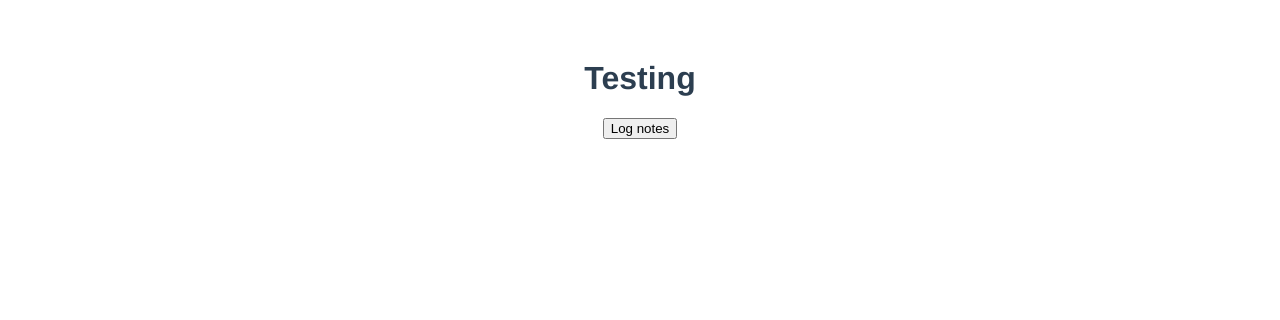
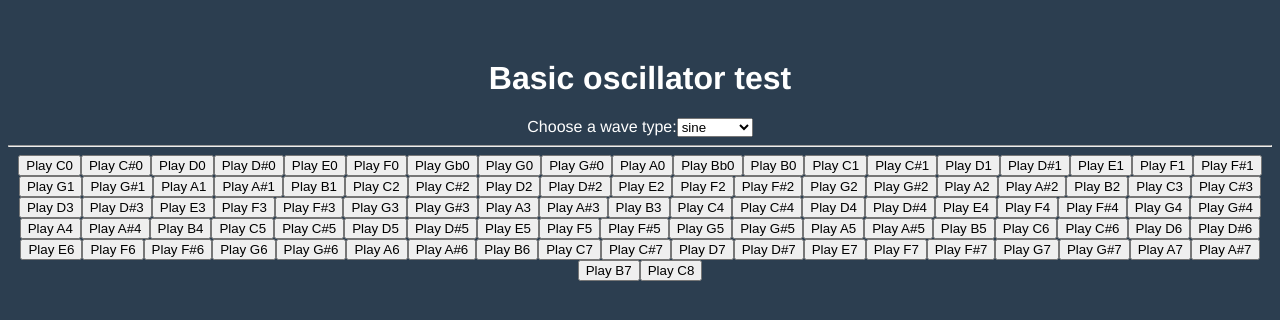
Before and after one commit to alex-viglione/turbo_synth, a Vue app: page / in a window 1280 px wide. Shown: the top 320 px of the page. Built offline with nearby package versions, Linux system fonts and the light colour scheme.

Commit message:
Github init

```diff
--- a/src/App.vue
+++ b/src/App.vue
@@ -1,37 +1,78 @@
 <template>
 	<div id="app">
-		<h1>Testing</h1>
-		<button @click="displayNotes">Log notes</button>
+		<h1>Basic oscillator test</h1>
+		<label for="waveType">Choose a wave type:</label>
+
+		<select
+			name="waveType"
+			id="waveType"
+			v-model="wave"
+		>
+			<option value="sine">sine</option>
+			<option value="square">square</option>
+			<option value="triangle">triangle</option>
+			<option value="sawtooth">sawtooth</option>
+		</select>
+
+		<hr>
+
+		<button
+			v-for="note in noteValues"
+			@click="playSound(note)"
+		>Play {{getKeyByValue(noteValues, note)}}</button>
+
 	</div>
 </template>
 
 <script>
-import noteValues from './assets/notevalues.js';
+import { noteValues } from './assets/notevalues.js';
 
 export default {
 	name: 'App',
 	data() {
 		return {
-			noteValues
+			noteValues,
+			selectedNote: null,
+			wave: 'sine'
 		}
 	},
-	components: {
-	},
 	methods: {
-		displayNotes() {
-			console.log(this.noteValues)
+		getKeyByValue(object, value) {
+			return Object.keys(object).find(key => object[key] === value);
+		}
+		,
+		playSound(note) {
+			const context = new AudioContext();
+			const o = context.createOscillator();
+			const g = context.createGain();
+
+			o.connect(g);
+			o.type = this.wave;
+			const frequency = note;
+
+			o.frequency.value = frequency;
+			g.connect(context.destination);
+			o.start(0);
+			setTimeout(() => {
+				g.gain.exponentialRampToValueAtTime(
+					0.00001, context.currentTime + 1
+				);
+			}, 50);
 		}
 	}
 }
 </script>
 
 <style>
+html {
+	background-color: #2c3e50;
+}
 #app {
 	font-family: Avenir, Helvetica, Arial, sans-serif;
 	-webkit-font-smoothing: antialiased;
 	-moz-osx-font-smoothing: grayscale;
 	text-align: center;
-	color: #2c3e50;
+	color: white;
 	margin-top: 60px;
 }
 </style>
--- a/src/assets/notevalues.js
+++ b/src/assets/notevalues.js
@@ -1,139 +1,99 @@
 export let noteValues = {
   'C0': 16.35,
   'C#0': 17.32,
-  'Db0': 17.32,
   'D0': 18.35,
   'D#0': 19.45,
-  'Eb0': 19.45,
   'E0': 20.60,
   'F0': 21.83,
-  'F#0': 23.12,
   'Gb0': 23.12,
   'G0': 24.50,
   'G#0': 25.96,
-  'Ab0': 25.96,
   'A0': 27.50,
-  'A#0': 29.14,
   'Bb0': 29.14,
   'B0': 30.87,
   'C1': 32.70,
   'C#1': 34.65,
-  'Db1': 34.65,
   'D1': 36.71,
   'D#1': 38.89,
-  'Eb1': 38.89,
   'E1': 41.20,
   'F1': 43.65,
   'F#1': 46.25,
-  'Gb1': 46.25,
   'G1': 49.00,
   'G#1': 51.91,
-  'Ab1': 51.91,
   'A1': 55.00,
   'A#1': 58.27,
-  'Bb1': 58.27,
   'B1': 61.74,
   'C2': 65.41,
   'C#2': 69.30,
-  'Db2': 69.30,
   'D2': 73.42,
   'D#2': 77.78,
-  'Eb2': 77.78,
   'E2': 82.41,
   'F2': 87.31,
   'F#2': 92.50,
-  'Gb2': 92.50,
   'G2': 98.00,
   'G#2': 103.83,
-  'Ab2': 103.83,
   'A2': 110.00,
   'A#2': 116.54,
-  'Bb2': 116.54,
   'B2': 123.47,
   'C3': 130.81,
   'C#3': 138.59,
-  'Db3': 138.59,
   'D3': 146.83,
   'D#3': 155.56,
-  'Eb3': 155.56,
   'E3': 164.81,
   'F3': 174.61,
   'F#3': 185.00,
-  'Gb3': 185.00,
   'G3': 196.00,
   'G#3': 207.65,
-  'Ab3': 207.65,
   'A3': 220.00,
   'A#3': 233.08,
-  'Bb3': 233.08,
   'B3': 246.94,
   'C4': 261.63,
   'C#4': 277.18,
-  'Db4': 277.18,
   'D4': 293.66,
   'D#4': 311.13,
-  'Eb4': 311.13,
   'E4': 329.63,
   'F4': 349.23,
   'F#4': 369.99,
-  'Gb4': 369.99,
   'G4': 392.00,
   'G#4': 415.30,
-  'Ab4': 415.30,
   'A4': 440.00,
   'A#4': 466.16,
-  'Bb4': 466.16,
   'B4': 493.88,
   'C5': 523.25,
   'C#5': 554.37,
-  'Db5': 554.37,
   'D5': 587.33,
   'D#5': 622.25,
-  'Eb5': 622.25,
   'E5': 659.26,
   'F5': 698.46,
   'F#5': 739.99,
-  'Gb5': 739.99,
   'G5': 783.99,
   'G#5': 830.61,
-  'Ab5': 830.61,
   'A5': 880.00,
   'A#5': 932.33,
-  'Bb5': 932.33,
   'B5': 987.77,
   'C6': 1046.50,
   'C#6': 1108.73,
-  'Db6': 1108.73,
   'D6': 1174.66,
   'D#6': 1244.51,
-  'Eb6': 1244.51,
   'E6': 1318.51,
   'F6': 1396.91,
   'F#6': 1479.98,
-  'Gb6': 1479.98,
   'G6': 1567.98,
   'G#6': 1661.22,
-  'Ab6': 1661.22,
   'A6': 1760.00,
   'A#6': 1864.66,
-  'Bb6': 1864.66,
   'B6': 1975.53,
   'C7': 2093.00,
   'C#7': 2217.46,
-  'Db7': 2217.46,
   'D7': 2349.32,
   'D#7': 2489.02,
-  'Eb7': 2489.02,
   'E7': 2637.02,
   'F7': 2793.83,
   'F#7': 2959.96,
-  'Gb7': 2959.96,
   'G7': 3135.96,
   'G#7': 3322.44,
-  'Ab7': 3322.44,
   'A7': 3520.00,
   'A#7': 3729.31,
-  'Bb7': 3729.31,
   'B7': 3951.07,
   'C8': 4186.01
 }
```
